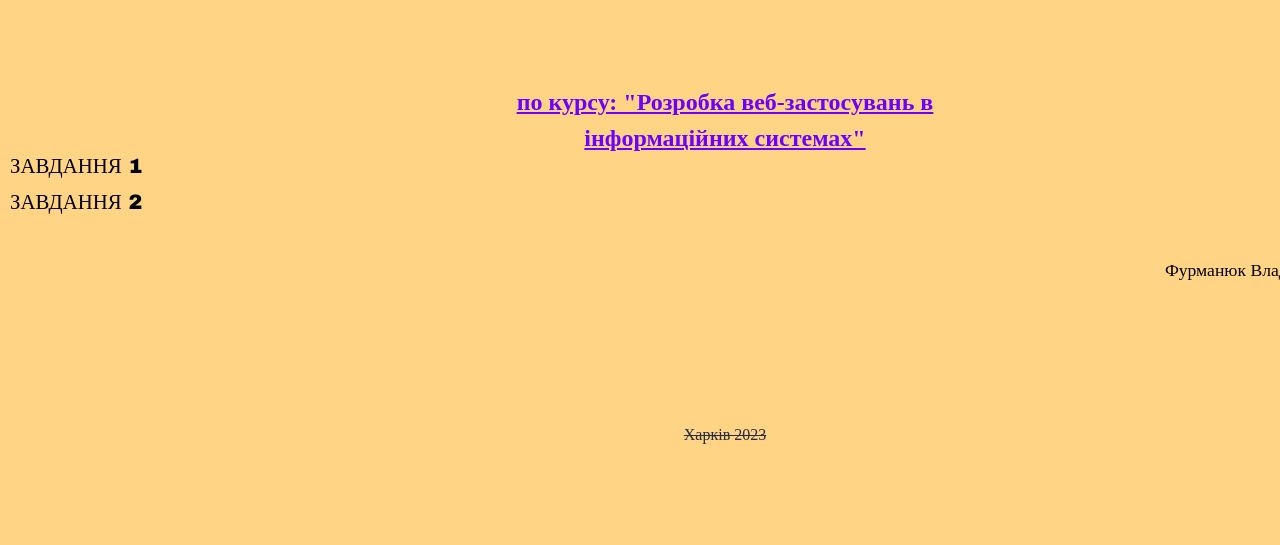
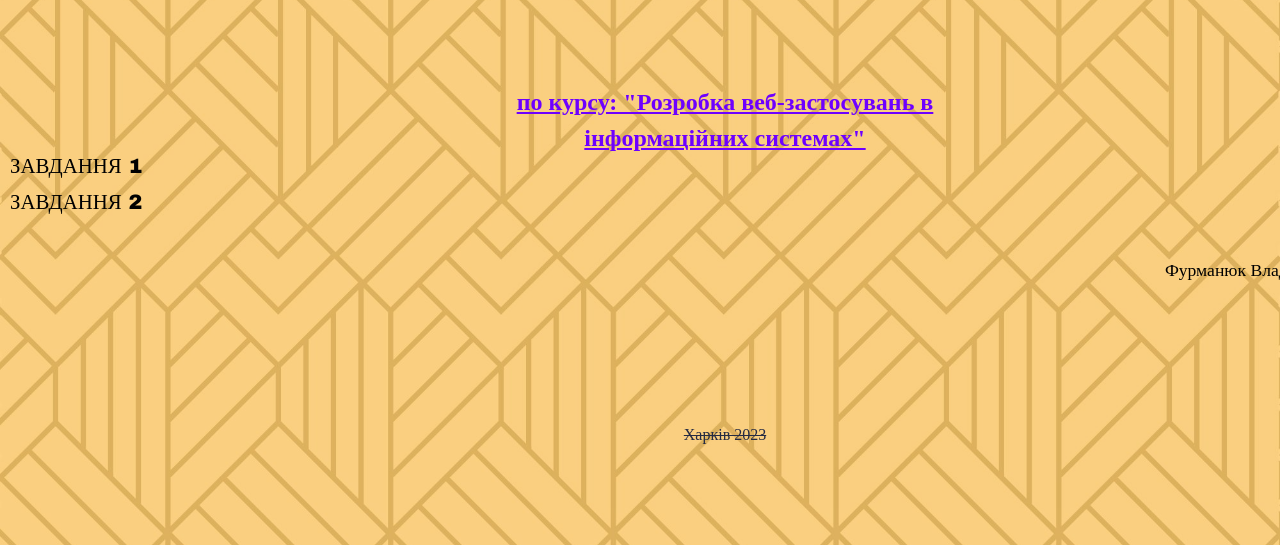
Before and after one commit to VLadFurmanyuk/lab_1, a plain HTML site: page index.html in a window 1280 px wide. Shown: the part 255-800 px from the top of the page. Drawn offline with Linux system fonts and the light colour scheme.

Commit message:
fix background

```diff
--- a/scss/pages/_table.scss
+++ b/scss/pages/_table.scss
@@ -1,5 +1,5 @@
 body{
-  background-image: none;
+  //background-image: none;
 }
 
 .table-title{
```
Also changed, not shown: css/style.css.
